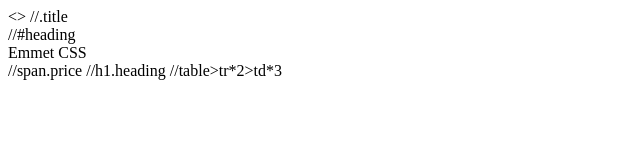
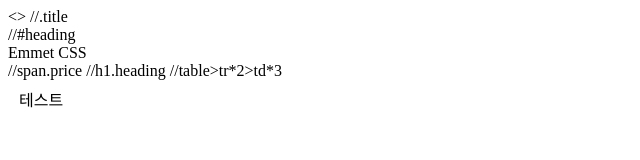
Before and after one commit to Startinflearn/CodingWorksSCSS, a plain HTML site: page index.html in a window 1280 px wide. Shown: the full height of the page, 0-640 px from the left. Drawn offline with Linux system fonts and the light colour scheme.

Commit message:
test push

```diff
--- a/index.html
+++ b/index.html
@@ -25,7 +25,7 @@
     <tr>
       <td></td>
       <td></td>
-      <td></td>
+      <td>테스트 </td>
     </tr>
   </table>
 
```
